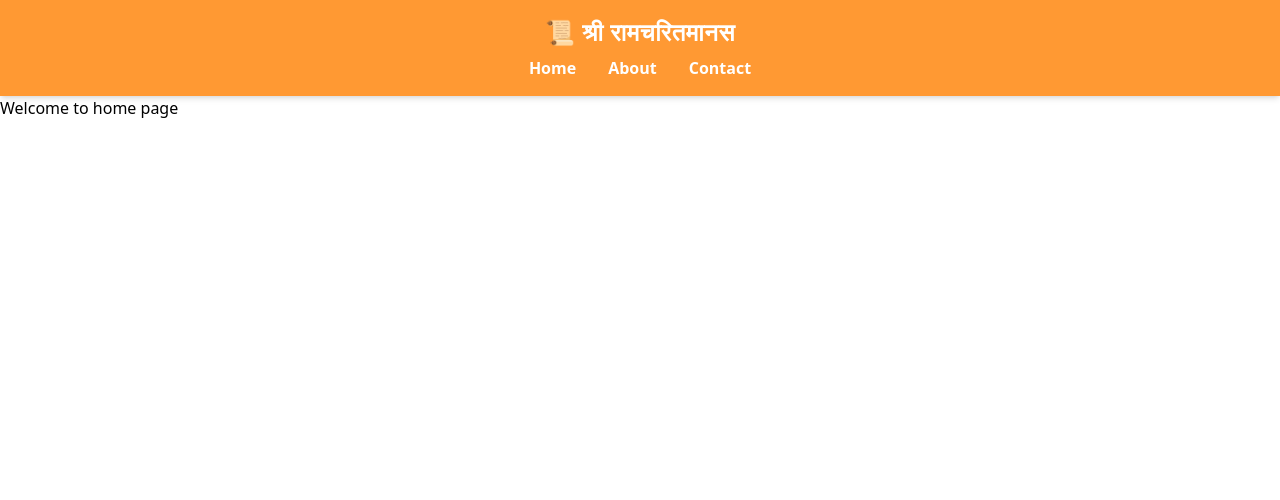
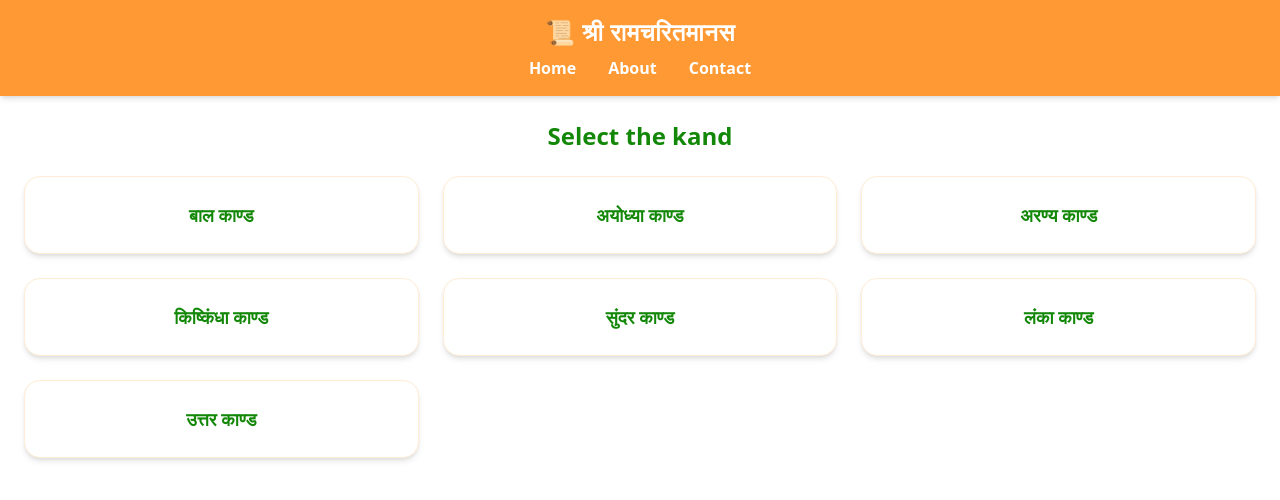
Before and after one commit to developmenttalkies-a11y/ramayan, a React (Vite) app: page / in a window 1280 px wide. Shown: the top 500 px of the page. Built offline with nearby package versions, Linux system fonts and the light colour scheme.

Commit message:
added KandCard component and candpage

```diff
--- a/src/App.jsx
+++ b/src/App.jsx
@@ -3,6 +3,7 @@ import { BrowserRouter,Routes,Route } from "react-router-dom";
 import Home from "./pages/Home";
 import Contact from "./pages/Contact";
 import About from "./pages/About";
+import KandPage from "./pages/KandPage";
 export default function App() {
   return(
     <BrowserRouter>
@@ -11,8 +12,8 @@ export default function App() {
         <Route path="/" element={<Home />} />
         <Route path="/about" element={<About />} />
         <Route path="/contact" element={<Contact />} />
+        <Route path="/kand/:name" element={<KandPage />} />
       </Routes>
     </BrowserRouter>
-
   );
 }
--- /dev/null
+++ b/src/components/KandCard.jsx
@@ -0,0 +1,24 @@
+import { useNavigate } from "react-router-dom";
+
+export default function KandCard( {name}){
+
+    const navigate=useNavigate();
+    return(
+        <div
+        onClick={()=>navigate(`/kand/${name}`)}
+        className="bg-white
+        rounded-2xl
+        shadow-md
+        p-6
+        text-center
+        cursor-pointer
+        hover:shadow-xl
+        hover:scale-105
+        transition duration-300
+        border border-orange-100
+        ">
+        <h2 className="text-lg font-semibold text-secondary">{name}</h2>
+        </div>
+    );
+
+}
--- a/src/components/Navbar.jsx
+++ b/src/components/Navbar.jsx
@@ -2,7 +2,7 @@ import { Link } from "react-router-dom";
 
 export default function Navbar() {
   return (
-    <div className="bg-saffron text-white p-4 shadow-md flex flex-col items-center">
+    <div className="bg-primary text-white p-4 shadow-md flex flex-col items-center">
 
       <h1 className="text-2xl font-bold tracking-wide mb-2">
         📜 श्री रामचरितमानस
--- a/src/pages/Home.jsx
+++ b/src/pages/Home.jsx
@@ -1,6 +1,28 @@
+import KandCard from "../components/KandCard";
+
 function Home() {
+
+     const kands=[
+    "बाल काण्ड",
+    "अयोध्या काण्ड",
+    "अरण्य काण्ड",
+    "किष्किंधा काण्ड",
+    "सुंदर काण्ड",
+    "लंका काण्ड",
+    "उत्तर काण्ड"
+
+        ];
+
     return(
-        <h2>Welcome to home page</h2>
+        <div className="p-6">
+       <h2 className="text-center text-2xl font-bold text-secondary mb-6">Select the kand</h2>
+       <div className="grid grid-cols-2 md:grid-cols-3 gap-6">
+       {kands.map((k,i)=>(
+        <KandCard key={i} name={k} />
+       ))}
+       </div>
+        </div>
+
     );
 }
 
--- /dev/null
+++ b/src/pages/KandPage.jsx
@@ -0,0 +1,15 @@
+import {useParams} from "react-router-dom";
+export default function KandPage() {
+
+    const {name}=useParams();
+
+    return (
+
+        <div
+        className="">
+            Welcome to {name}
+        </div>
+
+    );
+
+}
--- a/tailwind.config.js
+++ b/tailwind.config.js
@@ -9,6 +9,7 @@ export default {
       colors:{
 
     primary: "#FF9933", // add this
+    secondary: "#138808",
     saffron: "#FF9933",
     temple: "#A0522D",
     scripture: "#FFF8E7",
```
